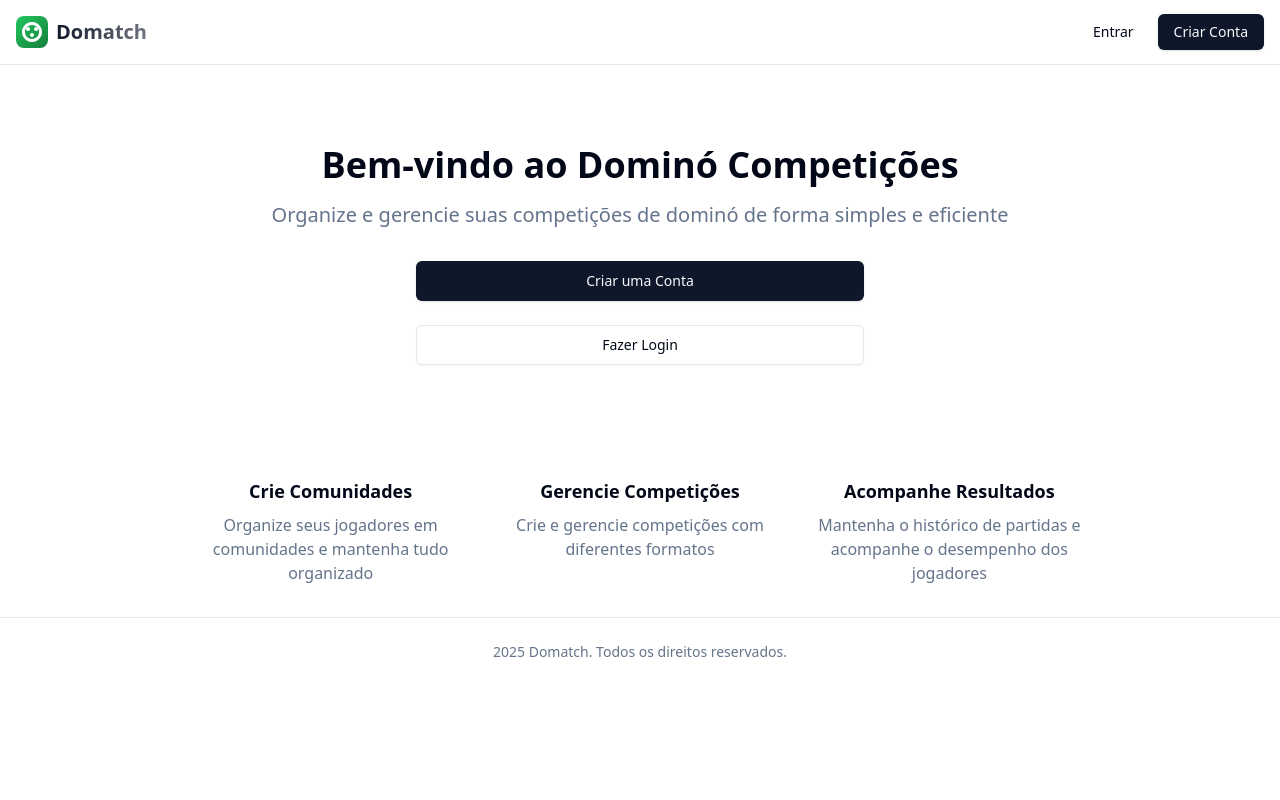
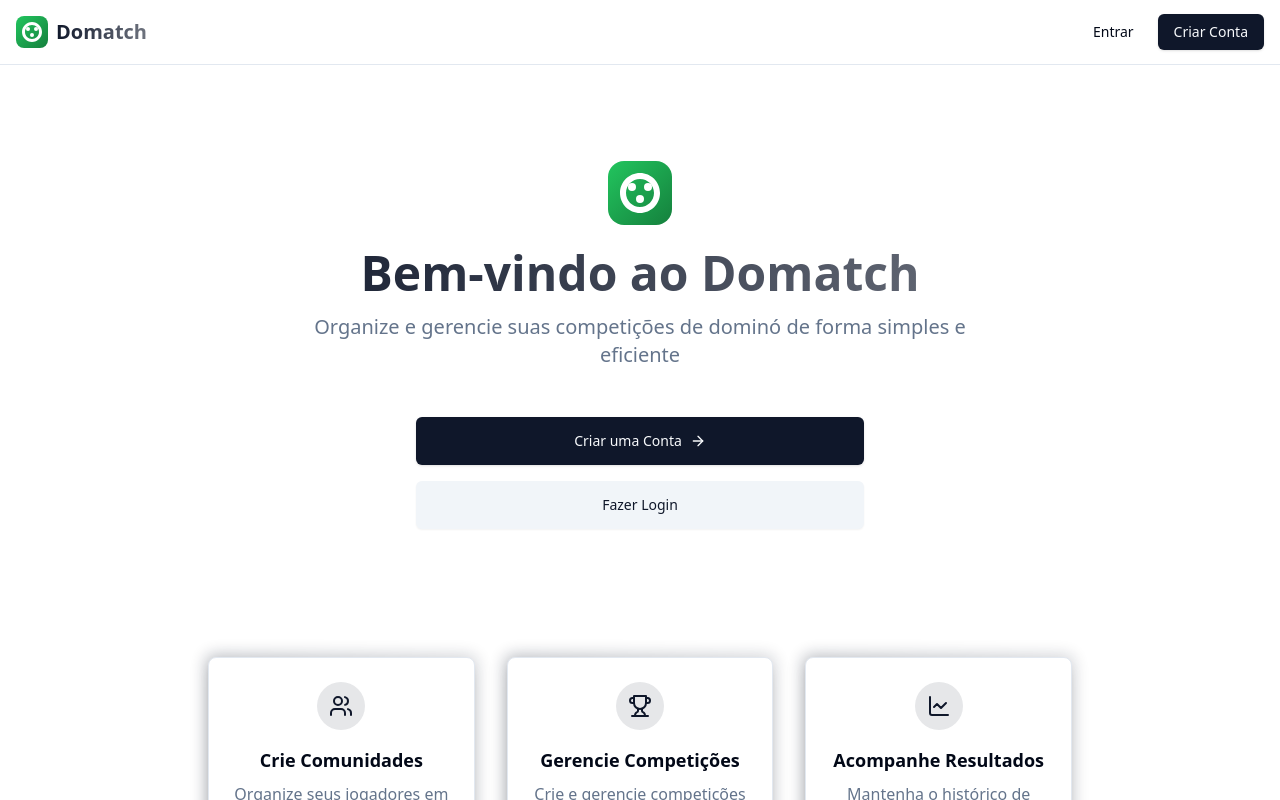
Before and after one commit to riltons/domatch-competitions, a React (Vite) app: page / in a window 1280 px wide. Shown: the top 800 px of the page. Built offline with nearby package versions, Linux system fonts and the light colour scheme.

Commit message:
fix: ajusta design da home page e corrige icone nao existente

```diff
--- a/src/components/ui/button.tsx
+++ b/src/components/ui/button.tsx
@@ -1,7 +1,8 @@
 import * as React from "react"
 import { Slot } from "@radix-ui/react-slot"
 import { cva, type VariantProps } from "class-variance-authority"
-import { cn } from "../../lib/utils"
+
+import { cn } from "@/lib/utils"
 
 const buttonVariants = cva(
   "inline-flex items-center justify-center whitespace-nowrap rounded-md text-sm font-medium transition-colors focus-visible:outline-none focus-visible:ring-1 focus-visible:ring-ring disabled:pointer-events-none disabled:opacity-50",
@@ -22,7 +23,7 @@ const buttonVariants = cva(
       size: {
         default: "h-9 px-4 py-2",
         sm: "h-8 rounded-md px-3 text-xs",
-        lg: "h-10 rounded-md px-8",
+        lg: "h-12 rounded-md px-8",
         icon: "h-9 w-9",
       },
     },
--- a/src/pages/HomePage.tsx
+++ b/src/pages/HomePage.tsx
@@ -1,35 +1,48 @@
 import { useAuth } from '@/features/auth/AuthProvider'
 import { Button } from '@/components/ui/button'
 import { Link } from 'react-router-dom'
+import { Logo } from '@/components/ui/logo'
+import { ArrowRight, Users, Trophy, LineChart } from 'lucide-react'
 
 export function HomePage() {
   const { user } = useAuth()
 
   return (
-    <div className="max-w-4xl mx-auto">
-      <div className="text-center py-12">
-        <h1 className="text-4xl font-bold mb-4">
-          Bem-vindo ao Dominó Competições
+    <div className="min-h-[calc(100vh-14rem)] flex flex-col">
+      <div className="flex-1">
+        <div className="max-w-4xl mx-auto px-4">
+          <div className="text-center py-16">
+            <div className="flex items-center justify-center mb-6">
+              <Logo className="w-16 h-16" />
+            </div>
+            <h1 className="text-5xl font-bold mb-4 bg-gradient-to-r from-primary to-primary/60 bg-clip-text text-transparent">
+              Bem-vindo ao Domatch
             </h1>
-        <p className="text-xl text-muted-foreground mb-8">
+            <p className="text-xl text-muted-foreground mb-12 max-w-2xl mx-auto">
               Organize e gerencie suas competições de dominó de forma simples e eficiente
             </p>
 
             {user ? (
-          <div className="grid gap-6 max-w-md mx-auto">
-            <Button asChild size="lg">
-              <Link to="/communities">Ver Minhas Comunidades</Link>
+              <div className="grid gap-4 max-w-md mx-auto">
+                <Button asChild size="lg" className="group">
+                  <Link to="/communities" className="flex items-center justify-center">
+                    Ver Minhas Comunidades
+                    <ArrowRight className="ml-2 h-4 w-4 transition-transform group-hover:translate-x-1" />
+                  </Link>
                 </Button>
-            <Button asChild variant="outline" size="lg">
+                <Button asChild variant="secondary" size="lg">
                   <Link to="/communities/new">Criar Nova Comunidade</Link>
                 </Button>
               </div>
             ) : (
-          <div className="grid gap-6 max-w-md mx-auto">
-            <Button asChild size="lg">
-              <Link to="/register">Criar uma Conta</Link>
+              <div className="grid gap-4 max-w-md mx-auto">
+                <Button asChild size="lg" className="group">
+                  <Link to="/register" className="flex items-center justify-center">
+                    Criar uma Conta
+                    <ArrowRight className="ml-2 h-4 w-4 transition-transform group-hover:translate-x-1" />
+                  </Link>
                 </Button>
-            <Button asChild variant="outline" size="lg">
+                <Button asChild variant="secondary" size="lg">
                   <Link to="/login">Fazer Login</Link>
                 </Button>
               </div>
@@ -37,25 +50,47 @@ export function HomePage() {
           </div>
 
           <div className="grid md:grid-cols-3 gap-8 mt-16">
-        <div className="text-center">
-          <h3 className="text-lg font-semibold mb-2">Crie Comunidades</h3>
-          <p className="text-muted-foreground">
+            <div className="relative group">
+              <div className="absolute -inset-0.5 bg-gradient-to-r from-primary to-primary/60 rounded-lg blur opacity-30 group-hover:opacity-100 transition duration-1000 group-hover:duration-200"></div>
+              <div className="relative p-6 bg-card rounded-lg border shadow-lg">
+                <div className="flex items-center justify-center w-12 h-12 rounded-full bg-primary/10 text-primary mb-4 mx-auto">
+                  <Users className="w-6 h-6" />
+                </div>
+                <h3 className="text-lg font-semibold mb-2 text-center">Crie Comunidades</h3>
+                <p className="text-muted-foreground text-center">
                   Organize seus jogadores em comunidades e mantenha tudo organizado
                 </p>
               </div>
-        <div className="text-center">
-          <h3 className="text-lg font-semibold mb-2">Gerencie Competições</h3>
-          <p className="text-muted-foreground">
+            </div>
+
+            <div className="relative group">
+              <div className="absolute -inset-0.5 bg-gradient-to-r from-primary to-primary/60 rounded-lg blur opacity-30 group-hover:opacity-100 transition duration-1000 group-hover:duration-200"></div>
+              <div className="relative p-6 bg-card rounded-lg border shadow-lg">
+                <div className="flex items-center justify-center w-12 h-12 rounded-full bg-primary/10 text-primary mb-4 mx-auto">
+                  <Trophy className="w-6 h-6" />
+                </div>
+                <h3 className="text-lg font-semibold mb-2 text-center">Gerencie Competições</h3>
+                <p className="text-muted-foreground text-center">
                   Crie e gerencie competições com diferentes formatos
                 </p>
               </div>
-        <div className="text-center">
-          <h3 className="text-lg font-semibold mb-2">Acompanhe Resultados</h3>
-          <p className="text-muted-foreground">
+            </div>
+
+            <div className="relative group">
+              <div className="absolute -inset-0.5 bg-gradient-to-r from-primary to-primary/60 rounded-lg blur opacity-30 group-hover:opacity-100 transition duration-1000 group-hover:duration-200"></div>
+              <div className="relative p-6 bg-card rounded-lg border shadow-lg">
+                <div className="flex items-center justify-center w-12 h-12 rounded-full bg-primary/10 text-primary mb-4 mx-auto">
+                  <LineChart className="w-6 h-6" />
+                </div>
+                <h3 className="text-lg font-semibold mb-2 text-center">Acompanhe Resultados</h3>
+                <p className="text-muted-foreground text-center">
                   Mantenha o histórico de partidas e acompanhe o desempenho dos jogadores
                 </p>
               </div>
             </div>
           </div>
+        </div>
+      </div>
+    </div>
   )
 }
--- a/src/styles/theme.css
+++ b/src/styles/theme.css
@@ -1,46 +1,69 @@
 @layer base {
   :root {
     --background: 0 0% 100%;
-    --foreground: 240 10% 3.9%;
+    --foreground: 222.2 84% 4.9%;
+
     --card: 0 0% 100%;
-    --card-foreground: 240 10% 3.9%;
+    --card-foreground: 222.2 84% 4.9%;
+
     --popover: 0 0% 100%;
-    --popover-foreground: 240 10% 3.9%;
-    --primary: 142.1 76.2% 36.3%;
-    --primary-foreground: 355.7 100% 97.3%;
-    --secondary: 240 4.8% 95.9%;
-    --secondary-foreground: 240 5.9% 10%;
-    --muted: 240 4.8% 95.9%;
-    --muted-foreground: 240 3.8% 46.1%;
-    --accent: 240 4.8% 95.9%;
-    --accent-foreground: 240 5.9% 10%;
+    --popover-foreground: 222.2 84% 4.9%;
+
+    --primary: 142 76% 36%;
+    --primary-foreground: 0 0% 100%;
+
+    --secondary: 142 76% 96%;
+    --secondary-foreground: 142 76% 36%;
+
+    --muted: 210 40% 96.1%;
+    --muted-foreground: 215.4 16.3% 46.9%;
+
+    --accent: 142 76% 96%;
+    --accent-foreground: 142 76% 36%;
+
     --destructive: 0 84.2% 60.2%;
-    --destructive-foreground: 0 0% 98%;
-    --border: 240 5.9% 90%;
-    --input: 240 5.9% 90%;
-    --ring: 142.1 76.2% 36.3%;
+    --destructive-foreground: 210 40% 98%;
+
+    --success: 142 76% 36%;
+    --success-foreground: 0 0% 100%;
+
+    --border: 214.3 31.8% 91.4%;
+    --input: 214.3 31.8% 91.4%;
+    --ring: 142 76% 36%;
+
     --radius: 0.75rem;
   }
 
   .dark {
-    --background: 20 14.3% 4.1%;
-    --foreground: 0 0% 95%;
-    --card: 24 9.8% 10%;
-    --card-foreground: 0 0% 95%;
-    --popover: 0 0% 9%;
-    --popover-foreground: 0 0% 95%;
-    --primary: 142.1 70.6% 45.3%;
-    --primary-foreground: 144.9 80.4% 10%;
-    --secondary: 240 3.7% 15.9%;
-    --secondary-foreground: 0 0% 98%;
-    --muted: 0 0% 15%;
-    --muted-foreground: 240 5% 64.9%;
-    --accent: 12 6.5% 15.1%;
-    --accent-foreground: 0 0% 98%;
+    --background: 222.2 84% 4.9%;
+    --foreground: 210 40% 98%;
+
+    --card: 222.2 84% 4.9%;
+    --card-foreground: 210 40% 98%;
+
+    --popover: 222.2 84% 4.9%;
+    --popover-foreground: 210 40% 98%;
+
+    --primary: 142 70% 45%;
+    --primary-foreground: 0 0% 100%;
+
+    --secondary: 142 70% 16%;
+    --secondary-foreground: 142 70% 45%;
+
+    --muted: 217.2 32.6% 17.5%;
+    --muted-foreground: 215 20.2% 65.1%;
+
+    --accent: 142 70% 16%;
+    --accent-foreground: 142 70% 45%;
+
     --destructive: 0 62.8% 30.6%;
-    --destructive-foreground: 0 85.7% 97.3%;
-    --border: 240 3.7% 15.9%;
-    --input: 240 3.7% 15.9%;
-    --ring: 142.4 71.8% 29.2%;
+    --destructive-foreground: 210 40% 98%;
+
+    --success: 142 70% 45%;
+    --success-foreground: 0 0% 100%;
+
+    --border: 217.2 32.6% 17.5%;
+    --input: 217.2 32.6% 17.5%;
+    --ring: 142 70% 45%;
   }
 }
```
Lines whose indentation alone changed are shown as unchanged.
